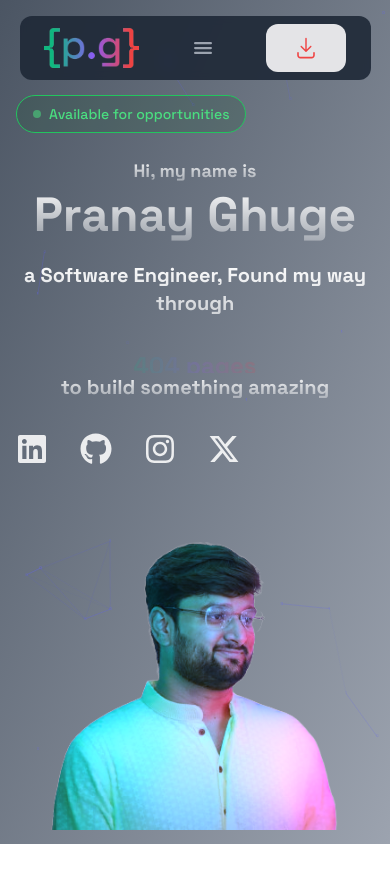
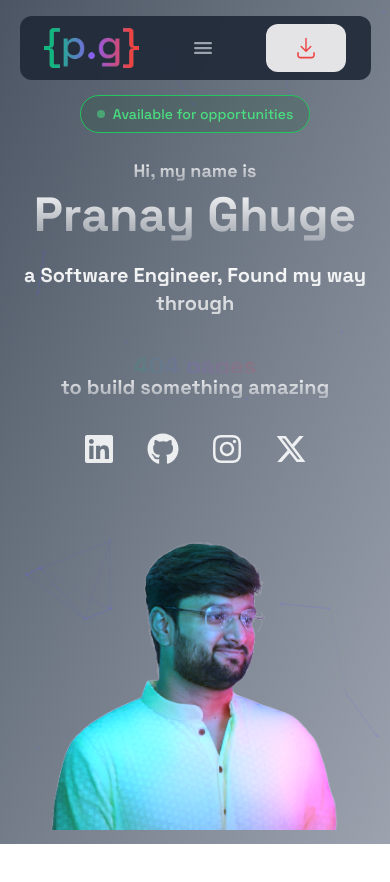
Before and after one commit to Pranay0205/portfolio, a React (Vite) app: page / in a window 390 px wide. Shown: the top 882 px of the page. Built offline with nearby package versions, Linux system fonts and the light colour scheme.

Commit message:
fix: position of the badge centered - icons centered

```diff
--- a/src/components/sections/Hero/hero.tsx
+++ b/src/components/sections/Hero/hero.tsx
@@ -62,9 +62,8 @@ export default function Hero() {
     "infinite loops",
     "bad docs",
     "testing in prod",
-    "undefined" ,
+    "undefined",
     "git push --force",
-
   ];
 
   const [currentWordIndex, setCurrentWordIndex] = useState(0);
@@ -79,15 +78,18 @@ export default function Hero() {
   return (
     <section id="home">
       <div className="grid h-screen w-screen select-none grid-cols-2 place-items-center gap-4 p-4 text-base max-sm:mt-12 max-sm:grid-cols-1 max-sm:gap-0 sm:grid-cols-1 sm:text-sm md:grid-cols-1 md:gap-2 md:p-8 md:text-lg lg:grid-cols-2 lg:text-xl">
-
         <motion.div
           className="max-w-2xl text-center font-bold sm:text-left"
           initial={{ opacity: 0, y: 20 }}
           animate={{ opacity: 1, y: 0 }}
-            transition={{ duration: 0.5 }}>
-             <div className="flex items-center space-x-4">
-              <Badge variant="outline" className="bg-green-900/20 border-green-500 text-green-400 px-4 py-2 ">
-                <div className="w-2 h-2 bg-green-400 rounded-full mr-2 animate-pulse"></div>
+          transition={{ duration: 0.5 }}
+        >
+          <div className="flex items-center justify-center space-x-4 sm:justify-start">
+            <Badge
+              variant="outline"
+              className="border-green-500 bg-green-900/20 px-4 py-2 text-green-400"
+            >
+              <div className="mr-2 h-2 w-2 animate-pulse rounded-full bg-green-400"></div>
               Available for opportunities
             </Badge>
           </div>
@@ -150,7 +152,8 @@ export default function Hero() {
             initial={{ opacity: 0, y: 20 }}
             animate={{ opacity: 1, y: 0 }}
             transition={{ duration: 0.8 }}
-            className="flex gap-8 self-center mt-8">
+            className="mt-8 flex justify-center gap-8 sm:justify-start"
+          >
             {socialIcons.map((social, index) => {
               const Icon = social.icon;
               return (
@@ -173,7 +176,7 @@ export default function Hero() {
           transition={{ duration: 1 }}
           className={[
             classes.card_wrapper,
-            "max-sm:w-full max-sm:max-w-md ",
+            "max-sm:w-full max-sm:max-w-md",
           ].join(" ")}
         >
           <div
```
Lines whose indentation alone changed are shown as unchanged.
